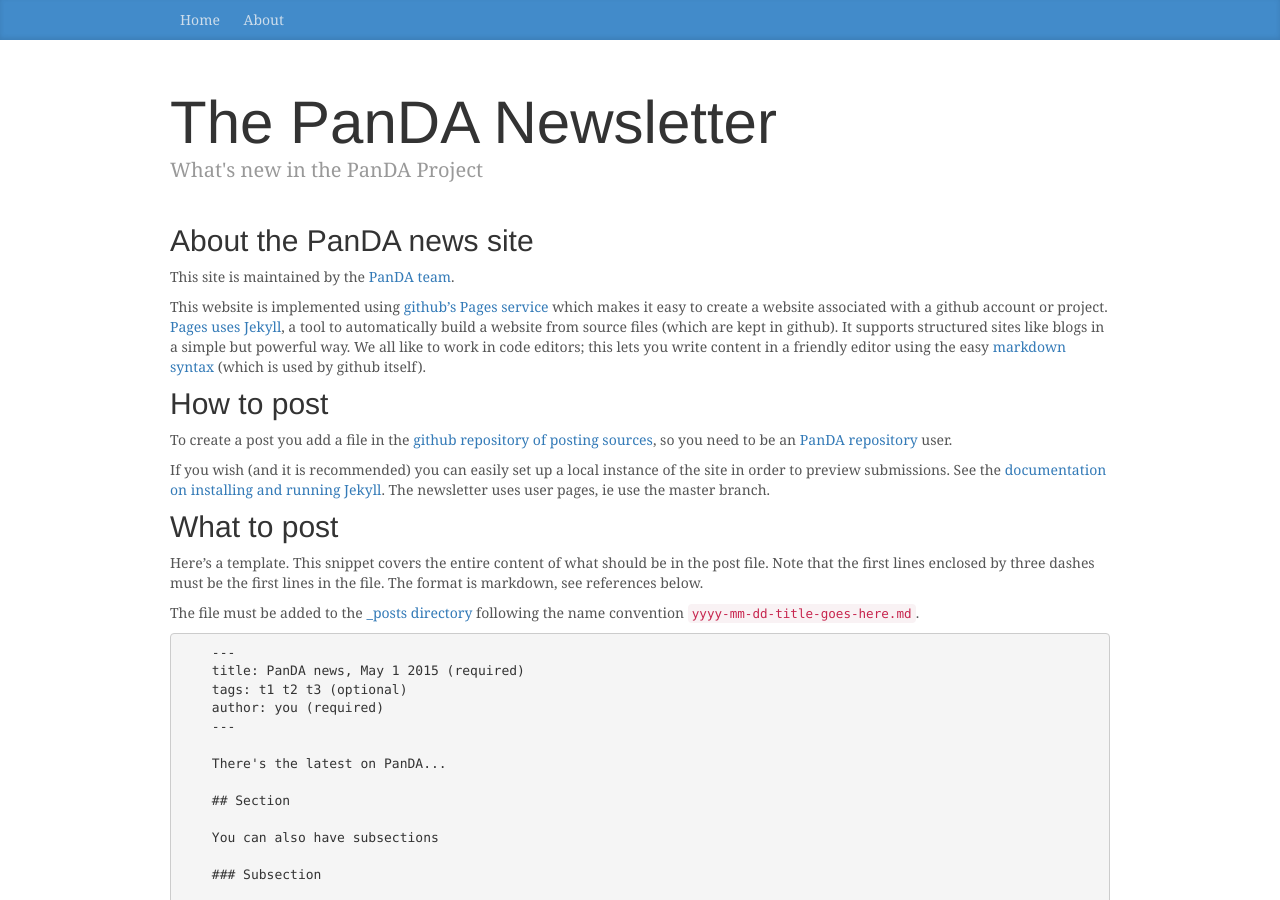
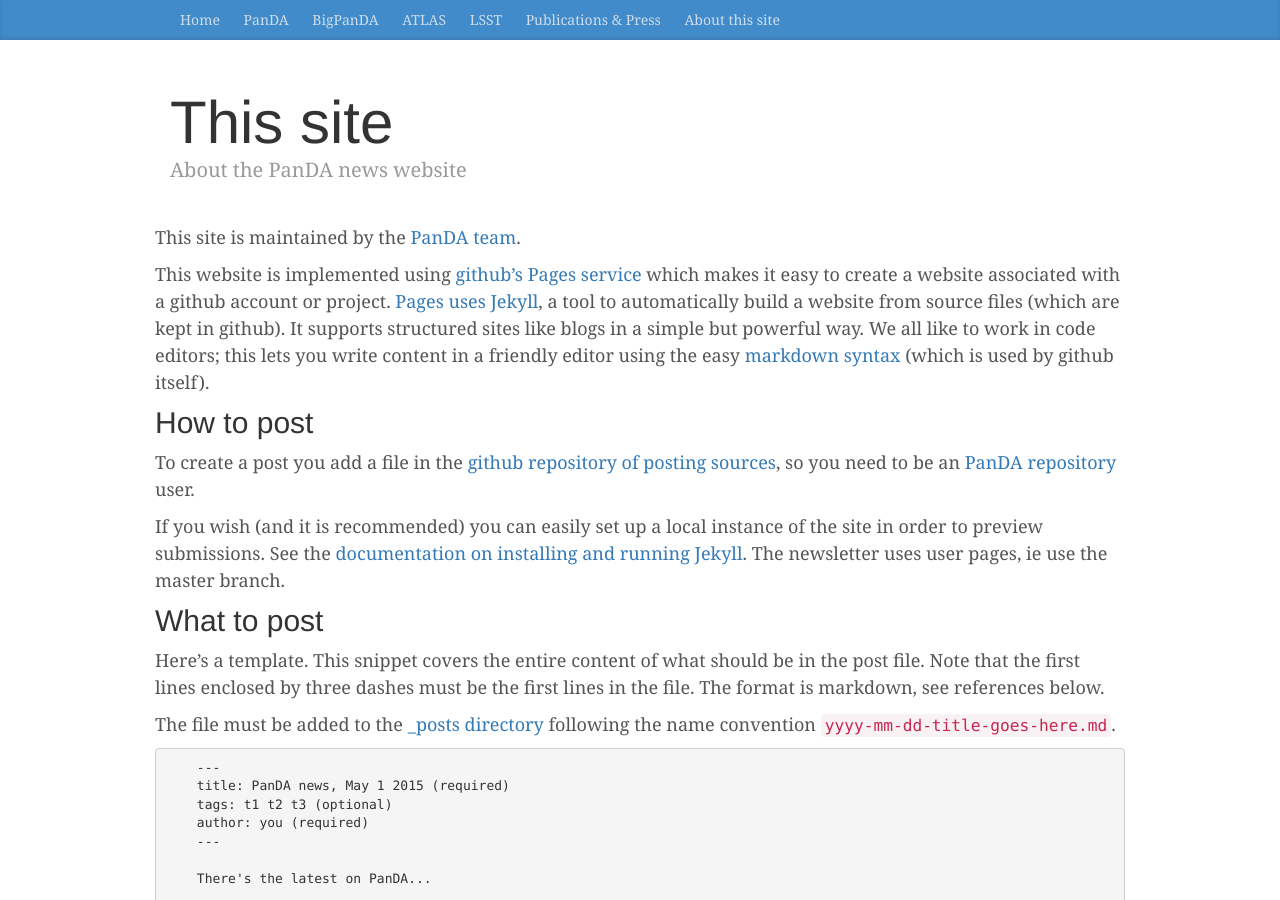
Before and after one commit to PanDAWMS/PanDAWMS.github.io, a Jekyll site: the page built from about.md, in a window 1280 px wide and 900 px high. Built offline with Jekyll 4.4.1, drawn with Linux system fonts in a browser that asks for light colours; nearby versions of some CDN libraries; some of the changed text lies outside the part shown.

```diff
--- a/_layouts/default.html
+++ b/_layouts/default.html
@@ -19,25 +19,31 @@
   <div class="container">
     <nav class="blog-nav">
       <a class="blog-nav-item" href="/">Home</a>
-      <a class="blog-nav-item" href="/about.html">About</a>
+      <a class="blog-nav-item" href="/panda.html">PanDA</a>
+      <a class="blog-nav-item" href="/bigpanda.html">BigPanDA</a>
+      <a class="blog-nav-item" href="/atlas.html">ATLAS</a>
+      <a class="blog-nav-item" href="/lsst.html">LSST</a>
+      <a class="blog-nav-item" href="/pubs.html">Publications &amp; Press</a>
+      <a class="blog-nav-item" href="/about.html">About this site</a>
     </nav>
   </div>
 </div>
 
 <div class="container">
 
-  <div class="blog-header">
-    <h1 class="blog-title">The PanDA Newsletter</h1>
-    <p class="lead blog-description">What's new in the PanDA Project</p>
-  </div>
-
-
   {{ content }}
 
 <br><br>
 <hr>
 <div class="footer">
-Thanks to <a href="https://pages.github.com/">GitHub Pages</a>, <a href="http://jekyllrb.com/">Jekyll</a> and <a href="http://getbootstrap.com/">Bootstrap</a>
+<table>
+<tr><td>
+<img src="/images/panda-verysmall-notext.png">
+</td><td> &nbsp;&nbsp;&nbsp;&nbsp; </td>
+<td>
+Brought to you by the PanDA team.
+<br>Thanks to <a href="https://pages.github.com/">GitHub Pages</a>, <a href="http://jekyllrb.com/">Jekyll</a> and <a href="http://getbootstrap.com/">Bootstrap</a>.
+</td></tr></table>
 </div>
 
 </div> <!-- container -->
--- a/_layouts/page.html
+++ b/_layouts/page.html
@@ -2,17 +2,17 @@
 layout: default
 ---
 
+<div class="blog-header">
+<h1 class="blog-title">{{ page.title }}</h1>
+<p class="lead blog-description">{{ page.description }}</p>
+</div>
 
-<div class="row">
+<div class="row blog-main">
 
-<div class="col-sm-8 blog-main">
 
 
   {{ content }}
 
 
-</div>
-
-{% include sidebar.ext %}
 
 </div>
--- a/about.md
+++ b/about.md
@@ -1,10 +1,9 @@
 ---
-title: About the PanDA news website
+title: This site
+description: About the PanDA news website
 author: Torre Wenaus
-layout: default
+layout: page
 ---
-
-## About the PanDA news site
 
 This site is maintained by the [PanDA team](https://github.com/orgs/PanDAWMS/people).
 
--- a/index.html
+++ b/index.html
@@ -1,7 +1,7 @@
 ---
 title: "PanDA News"
 author: "Torre Wenaus"
-layout: page
+layout: blog
 ---
 
 <div class="row">
```
Also changed, not shown: _layouts/blog.html (added, +22 -0 lines), _layouts/post.html (+5 -12 lines), atlas.md (added, +22 -0 lines), bigpanda.md (added, +56 -0 lines), lsst.md (added, +21 -0 lines), panda.md (added, +16 -0 lines), pubs.md (added, +36 -0 lines), README.md, images/panda-verysmall-notext.png (added), 2 other files.
